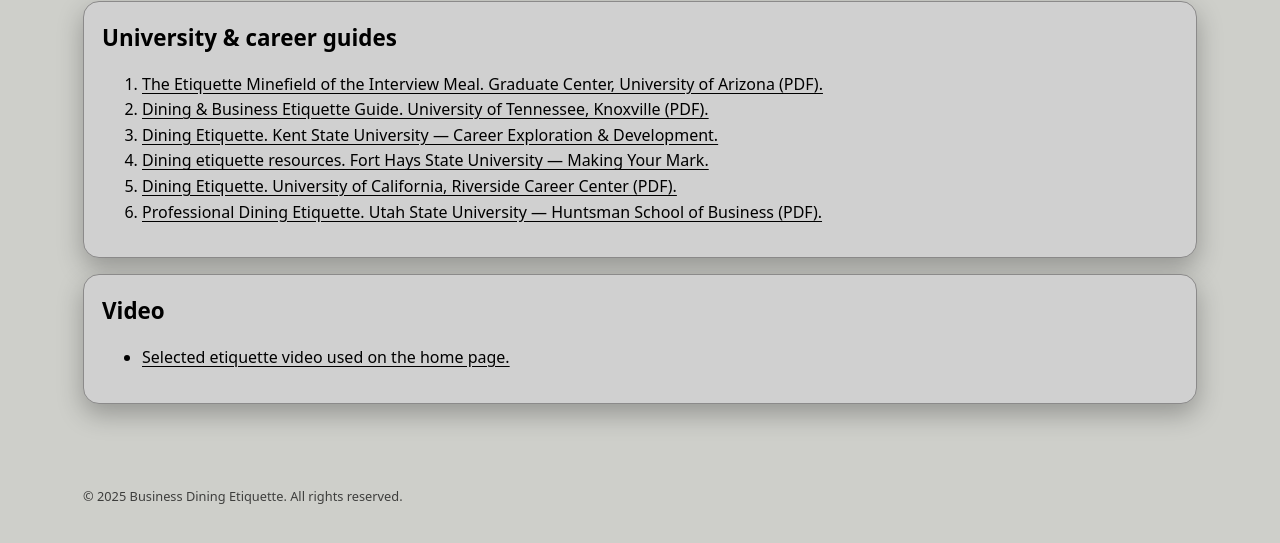
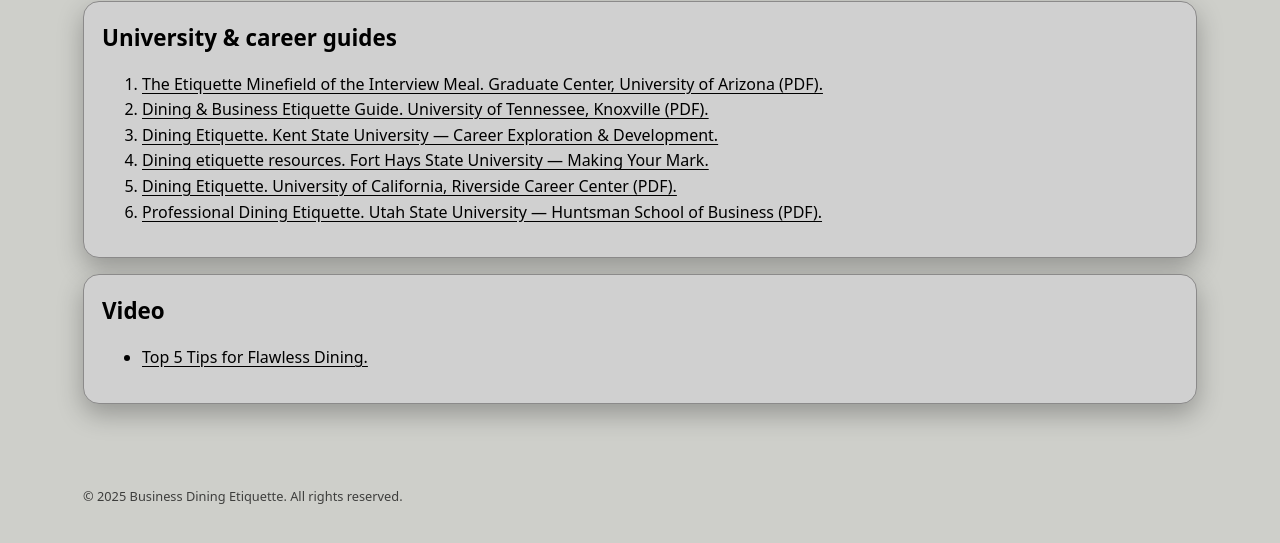
Before and after one commit to Cuts01/business-dining-etiquette, a plain HTML site: page references.html in a window 1280 px wide. Shown: the part 151-694 px from the top of the page. Drawn offline with Linux system fonts and the light colour scheme.

Commit message:
Update video link text in references.html

```diff
--- a/references.html
+++ b/references.html
@@ -46,7 +46,7 @@
     <article class="card lift">
       <h2>Video</h2>
       <ul>
-        <li><a href="https://www.youtube.com/watch?v=zuUtiR91Geg" target="_blank" rel="noopener">Selected etiquette video used on the home page.</a></li>
+        <li><a href="https://www.youtube.com/watch?v=zuUtiR91Geg" target="_blank" rel="noopener">Top 5 Tips for Flawless Dining.</a></li>
       </ul>
     </article>
   </div>
```
